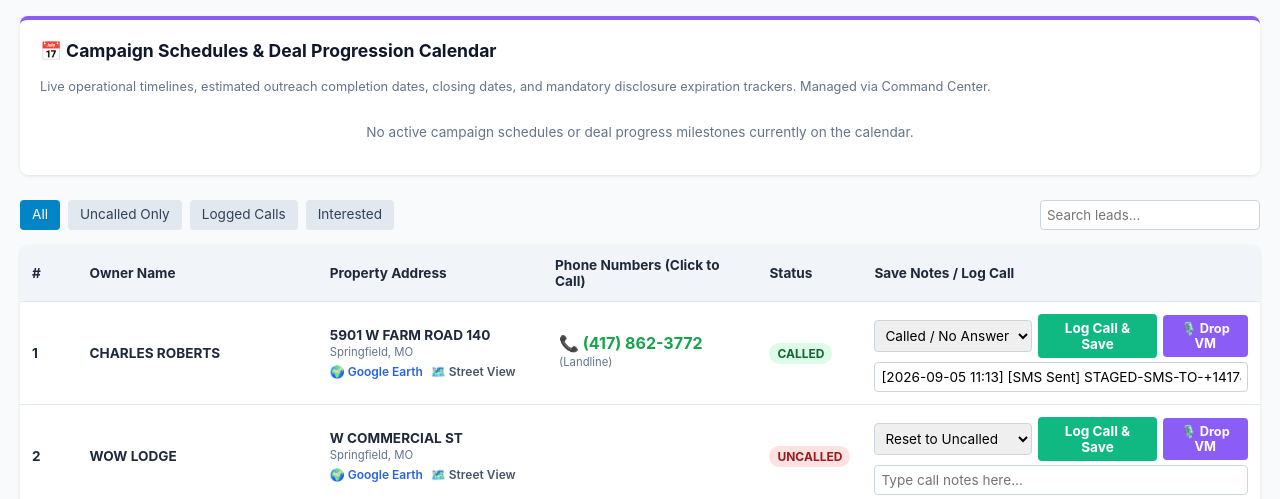
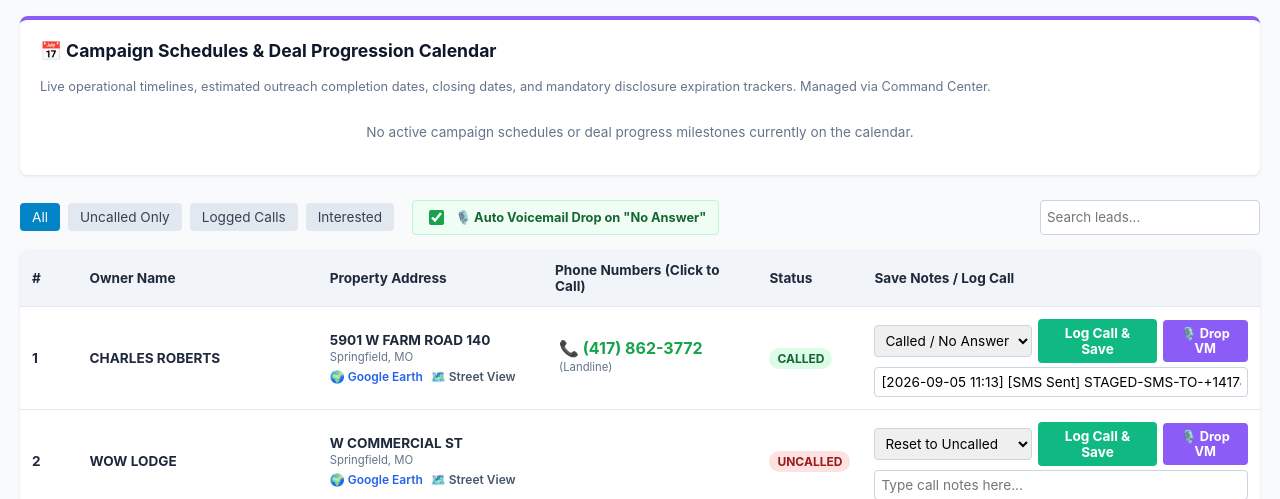
Before and after one commit to andrewd55155-cloud/apex-bridge-site, a Flask app: page /portal in a window 1280 px wide. Shown: the part 172-671 px from the top of the page. Run offline with Flask 3, Linux system fonts and the light colour scheme; the visitor is signed in with stand-in values (Sample User, id 1); data comes from the database, SQL or seed files in the repository; data that the repository does not hold is empty.

Commit message:
Fix saving caller notes/calls and implement Auto-Voicemail Drop feature on Called status

```diff
--- a/app.py
+++ b/app.py
@@ -143,15 +143,38 @@ def portal():
 @app.route('/portal/update/<int:lead_id>', methods=['POST'])
 def update_lead(lead_id):
     if 'user_id' not in session: return jsonify({'error': 'Unauthorized'}), 403
-    st = request.form.get('status', 'CALLED')
-    nt = request.form.get('notes', '')
-    oc = request.form.get('outcome', '')
+    st = request.form.get('status')
+    nt = request.form.get('notes')
+    oc = request.form.get('outcome')
+
     conn = get_db_connection()
     c = conn.cursor()
-    c.execute('UPDATE leads SET status=?, notes=notes || char(10) || ?, call_outcome=?, called_by=?, last_called_at=CURRENT_TIMESTAMP WHERE id=?', (st, nt, oc, session.get('user_id'), lead_id))
-    conn.commit()
+
+    updates = []
+    params = []
+
+    if st is not None:
+        updates.append("status = ?")
+        params.append(st)
+    if nt is not None:
+        updates.append("notes = ?")
+        params.append(nt)
+    if oc is not None:
+        updates.append("call_outcome = ?")
+        params.append(oc)
+
+    updates.append("called_by = ?")
+    params.append(session.get('user_id', 'Caller'))
+    updates.append("last_called_at = CURRENT_TIMESTAMP")
+
+    if updates:
+        query = f"UPDATE leads SET {', '.join(updates)} WHERE id = ?"
+        params.append(lead_id)
+        c.execute(query, tuple(params))
+        conn.commit()
+
     conn.close()
-    return jsonify({'success': True, 'lead_id': lead_id, 'status': st})
+    return jsonify({'success': True, 'lead_id': lead_id, 'status': st or 'CALLED'})
 
 @app.route('/portal/dial/<int:lead_id>', methods=['POST'])
 def dial_lead(lead_id):
@@ -280,6 +303,7 @@ def drop_voicemail(lead_id):
     called_by = session.get('user_id', 'Caller')
     vm_twiml_url = f"{request.url_root.rstrip('/')}/voice/voicemail-drop"
     note_entry = f"\n[Voicemail Dropped by {called_by}] Authentic audio dispatched to {to_phone}"
+    full_notes = nt + note_entry if nt else note_entry
 
     if TWILIO_SID and TWILIO_TOKEN:
         try:
@@ -291,7 +315,7 @@ def drop_voicemail(lead_id):
                 machine_detection='DetectMessageEnd'
             )
             c = conn.cursor()
-            c.execute("UPDATE leads SET status=?, notes=notes || char(10) || ? || ?, call_outcome='Voicemail Dropped', called_by=?, last_called_at=CURRENT_TIMESTAMP WHERE id=?", (st, nt, note_entry, called_by, lead_id))
+            c.execute("UPDATE leads SET status=?, notes=?, call_outcome='Voicemail Dropped', called_by=?, last_called_at=CURRENT_TIMESTAMP WHERE id=?", (st, full_notes, called_by, lead_id))
             conn.commit()
             conn.close()
             return jsonify({'success': True, 'call_sid': call.sid, 'status': 'Voicemail Dropped'})
@@ -300,7 +324,7 @@ def drop_voicemail(lead_id):
             return jsonify({'error': str(e)}), 500
     else:
         c = conn.cursor()
-        c.execute("UPDATE leads SET status=?, notes=notes || char(10) || ? || ?, call_outcome='Voicemail Staged', called_by=?, last_called_at=CURRENT_TIMESTAMP WHERE id=?", (st, nt, note_entry, called_by, lead_id))
+        c.execute("UPDATE leads SET status=?, notes=?, call_outcome='Voicemail Staged', called_by=?, last_called_at=CURRENT_TIMESTAMP WHERE id=?", (st, full_notes, called_by, lead_id))
         conn.commit()
         conn.close()
         return jsonify({'success': True, 'dry_run': True, 'message': f'Voicemail staged for {to_phone}'})
--- a/templates/portal.html
+++ b/templates/portal.html
@@ -82,11 +82,17 @@
     </div>
 
     <div class="controls">
-        <div style="display:flex; gap:8px;">
+        <div style="display:flex; gap:8px; align-items:center; flex-wrap:wrap;">
             <a href="/portal?filter=ALL" class="btn-filter {{ 'active' if current_filter == 'ALL' else '' }}">All</a>
             <a href="/portal?filter=UNCALLED" class="btn-filter {{ 'active' if current_filter == 'UNCALLED' else '' }}">Uncalled Only</a>
             <a href="/portal?filter=CALLED" class="btn-filter {{ 'active' if current_filter == 'CALLED' else '' }}">Logged Calls</a>
             <a href="/portal?filter=INTERESTED" class="btn-filter {{ 'active' if current_filter == 'INTERESTED' else '' }}">Interested</a>
+
+            <!-- Styled Auto Voicemail Drop Toggle Switch -->
+            <label style="display:inline-flex; align-items:center; gap:8px; font-size:0.8rem; font-weight:700; cursor:pointer; user-select:none; background:#f0fdf4; color:#166534; padding:6px 12px; border-radius:4px; border:1px solid #bbf7d0; margin-left:10px;">
+                <input type="checkbox" id="autoVmToggle" checked style="cursor:pointer; accent-color:#16a34a; width:15px; height:15px;">
+                🎙️ Auto Voicemail Drop on "No Answer"
+            </label>
         </div>
         <input type="text" id="srch" placeholder="Search leads..." onkeyup="search()" style="padding:6px; border:1px solid #cbd5e1; border-radius:4px; width:220px;">
     </div>
@@ -194,9 +200,13 @@
                 badge.className = 'badge badge-CALLED';
             }
 
-            // 2. Post to server to save called status
+            // 2. Post to server to save called status and currently typed notes so they are not lost
             const fd = new FormData();
             fd.append('status', 'CALLED');
+            const notesInput = document.getElementById('note-' + id);
+            if (notesInput) {
+                fd.append('notes', notesInput.value);
+            }
             fetch('/portal/update/' + id, { method: 'POST', body: fd });
 
             // 3. Attempt native launch
@@ -217,11 +227,11 @@
             document.getElementById('callModal').style.display = 'none';
         }
 
-        function dropVoicemail(id) {
+        function dropVoicemail(id, silent = false) {
             const status = document.getElementById('sel-' + id).value;
             const notes = document.getElementById('note-' + id).value;
 
-            if (!confirm('Trigger authentic voicemail drop to this lead now?')) return;
+            if (!silent && !confirm('Trigger authentic voicemail drop to this lead now?')) return;
 
             const fd = new FormData();
             fd.append('status', status);
@@ -239,7 +249,12 @@
                     }
                     const phoneBox = document.getElementById('phone-box-' + id);
                     if (phoneBox) phoneBox.className = 'phone-container phone-called';
-                    alert(d.message || 'Voicemail drop dispatched successfully!');
+
+                    if (silent) {
+                        alert('Voicemail drop triggered automatically in the background for this unpicked call!');
+                    } else {
+                        alert(d.message || 'Voicemail drop dispatched successfully!');
+                    }
                 } else {
                     alert('Voicemail drop error: ' + (d.error || 'Failed'));
                 }
@@ -250,6 +265,14 @@
         function saveCall(id) {
             const st = document.getElementById('sel-' + id).value;
             const nt = document.getElementById('note-' + id).value;
+
+            // Check for Auto-Voicemail Drop if marking as Called (No Answer)
+            const autoVmChecked = document.getElementById('autoVmToggle') && document.getElementById('autoVmToggle').checked;
+            if (st === 'CALLED' && autoVmChecked) {
+                dropVoicemail(id, true);
+                return;
+            }
+
             const fd = new FormData();
             fd.append('status', st);
             fd.append('notes', nt);
```
